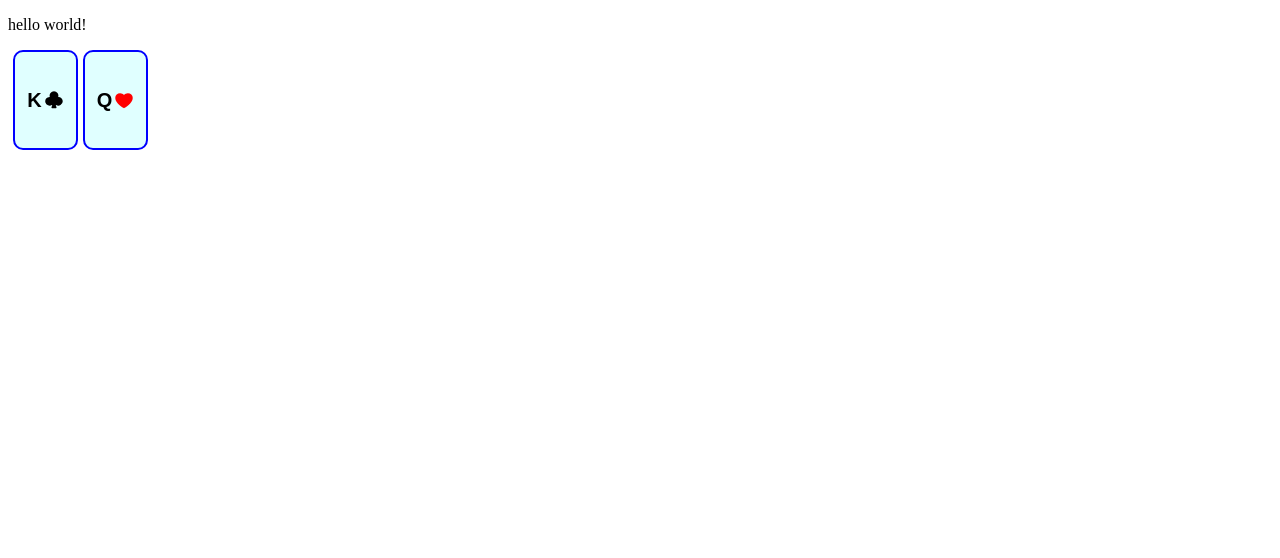
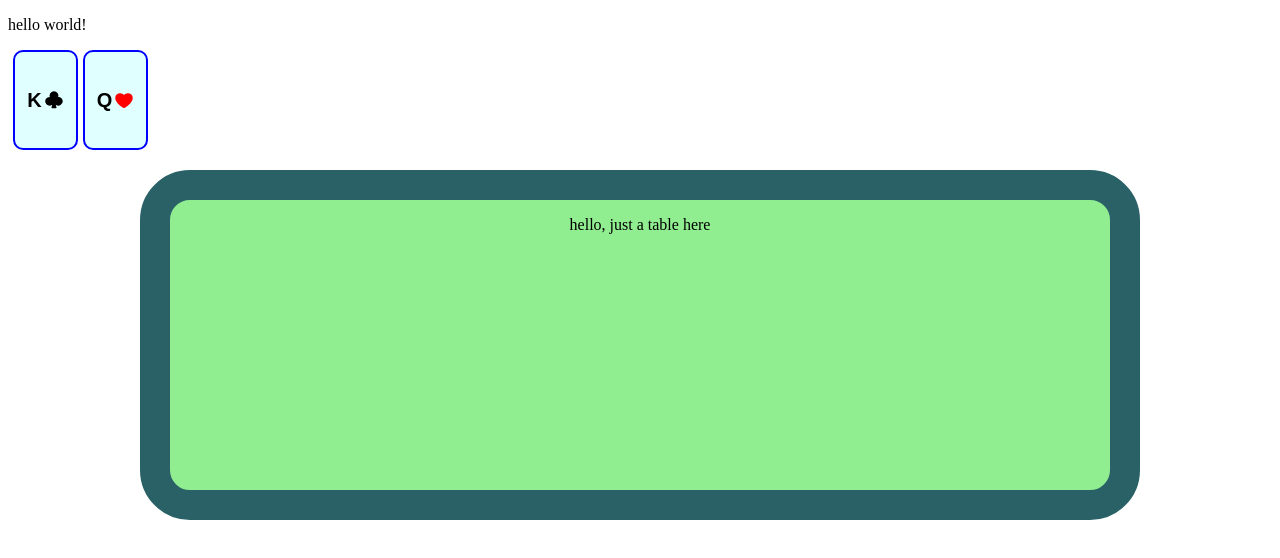
Before and after one commit to barneywhiffin/poker-goblins, a React (Vite) app: page / in a window 1280 px wide. Shown: the top 558 px of the page. Built offline with nearby package versions, Linux system fonts and the light colour scheme.

Commit message:
feat: initial table

```diff
--- a/src/App.tsx
+++ b/src/App.tsx
@@ -1,6 +1,7 @@
 import './App.css';
 import { useState } from "react"
 import Card from "./components/card/Card";
+import Table from "./components/table/Table";
 
 function App() {
 
@@ -15,6 +16,7 @@ function App() {
       <p>hello world!</p>
       <Card value="K" suit="Clubs" isShown={cardShown} toggleFunction={toggleShown}/>
       <Card value="Q" suit="Hearts" isShown={cardShown} toggleFunction={toggleShown}/>
+      <Table />
     </>
   )
 }
--- a/src/components/card/Card.tsx
+++ b/src/components/card/Card.tsx
@@ -1,4 +1,4 @@
-import "./card.css";
+import "./style.css";
 import type { Suit, Card } from "../../types/card";
 import { HeartIcon, DiamondIcon, SpadeIcon, ClubIcon } from "@phosphor-icons/react";
 
--- /dev/null
+++ b/src/components/table/Table.tsx
@@ -0,0 +1,11 @@
+import "./style.css";
+
+export default function Table() {
+    return (
+        <>
+            <div className="table">
+                <p>hello, just a table here</p>
+            </div>
+        </>
+    )
+}
--- /dev/null
+++ b/src/components/table/style.css
@@ -0,0 +1,10 @@
+.table {
+    margin: 20px auto 0 auto;
+    max-width: 1000px;
+    height: 350px;
+    border-radius: 50px;
+    border: 30px solid rgb(41, 97, 103);
+    background: lightgreen;
+    box-sizing: border-box;
+    text-align: center;
+}
```
Also changed, not shown: src/components/card/style.css (renamed from src/components/card/card.css).
